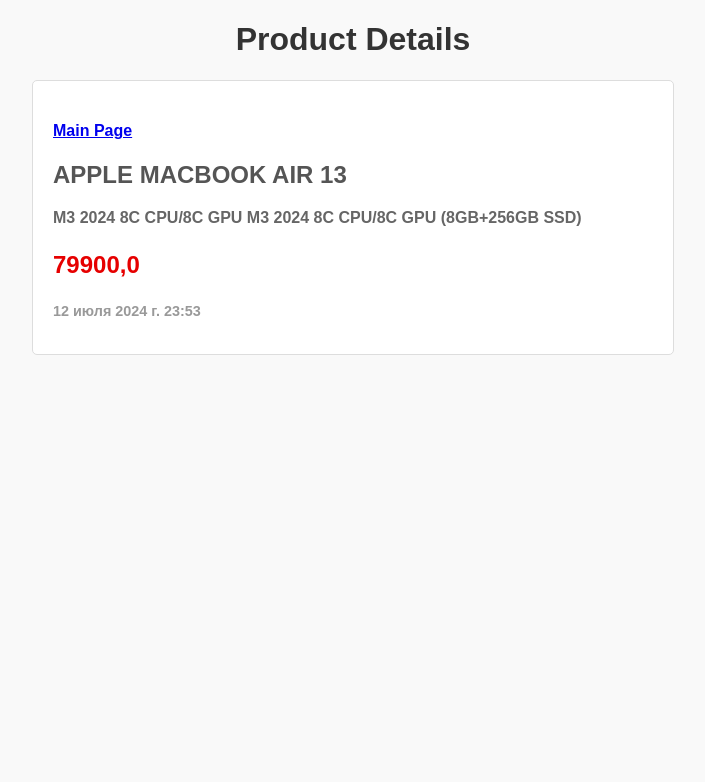
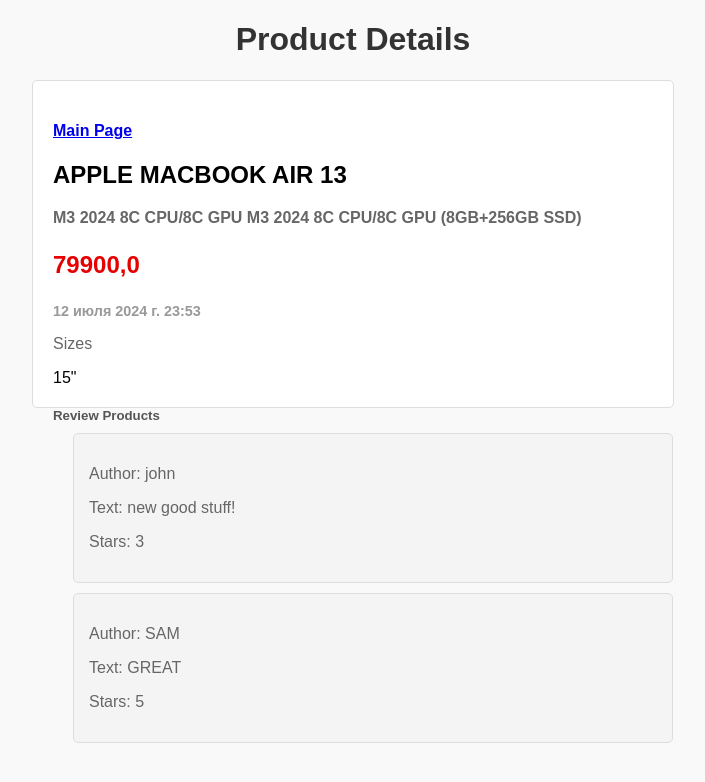
Before and after one commit to daniiarss/theFOURTHmonth, a Django app: page /products/1 in a window 1280 px wide. Shown: the top 782 px of the page, without its empty margins (287-992 px from the left). Run offline with Django 4.2, Linux system fonts and the light colour scheme; data comes from the database, SQL or seed files in the repository; both versions use the stored data as it was after the commit.

Commit message:
creating sizes

```diff
--- a/main/models.py
+++ b/main/models.py
@@ -1,12 +1,19 @@
 from django.db import models
 
-# Create your models here.
+class Size(models.Model):
+    class Meta:
+        verbose_name = 'Размер'
+        verbose_name_plural = 'Размеры'
+    name = models.CharField(max_length=100)
+    def __str__(self):
+        return self.name
 
 class Product(models.Model):
     class Meta:
         verbose_name = "Товар"
         verbose_name_plural = "Товары"
         ordering = ['tittle']
+    sizes = models.ManyToManyField(Size, blank=True)
     tittle = models.CharField(max_length=255, verbose_name="Название")
     description = models.TextField(verbose_name="Модель")
     price = models.FloatField(verbose_name="Цена")
@@ -14,3 +21,22 @@ class Product(models.Model):
     updated = models.DateTimeField(auto_now=True, verbose_name="Дата изменения")
     def __str__(self):
         return self.tittle
+
+class Review(models.Model):
+    class Meta:
+        verbose_name = 'Отзыв'
+        verbose_name_plural = 'Отзывы'
+    text = models.TextField()
+    stars = models.IntegerField(
+        choices=(
+            (1, '*'),
+            (2, '* *'),
+            (3, '* * *'),
+            (4, '* * * *'),
+            (5, '* * * * *'),
+        )
+    )
+    author = models.CharField(max_length=100, null=True, blank=True)
+    product = models.ForeignKey(Product, on_delete=models.CASCADE, null=True)
+    def __str__(self):
+        return self.author
--- a/main/views.py
+++ b/main/views.py
@@ -1,14 +1,18 @@
 from django.shortcuts import render
 from django.http import HttpResponse, Http404
-from main.models import Product
+from main.models import Product, Review
+
+
 
 def product_detail_view(request, id):
     try:
         product = Product.objects.get(id=id, is_active=True)
     except Product.DoesNotExist:
         raise Http404
+    reviews = Review.objects.filter(product_id=id)
     context = {
-        'product': product
+        'product': product,
+        'reviews': reviews
     }
     return render(request,'product.html', context)
 def about_view(request):
--- a/templates/product.html
+++ b/templates/product.html
@@ -22,8 +22,10 @@
             text-align: center;
             color: #333;
         }
-        h2 {
+        h5 {
             color: #555;
+            max-width: 600px;
+            margin: auto;
         }
         p {
             color: #666;
@@ -35,6 +37,18 @@
         .updated {
             font-size: 0.9em;
             color: #999;
+        }
+        ul {
+            list-style-type: none;
+            max-width: 600px;
+            margin: auto;
+        }
+        li {
+            background: #f4f4f4;
+            margin: 10px 0;
+            padding: 15px;
+            border: 1px solid #ddd;
+            border-radius: 5px;
         }
     </style>
 </head>
@@ -48,6 +62,22 @@
         <p><strong>{{product.description}}</strong></p>
         <p class="price"><strong>{{product.price}}</strong></p>
         <p class="updated"><strong>{{product.updated}}</strong></p>
+        <div>
+        <p>Sizes</p>
+        {% for size in product.sizes.all %}
+        <a>{{ size.name }}</a>
+        {% endfor %}
     </div>
+    </div>
+<h5>Review Products</h5>
+<ul>
+    {% for i in reviews %}
+        <li>
+            <p>Author: {{ i.author }}</p>
+            <p>Text: {{i.text}}</p>
+            <p>Stars: {{i.stars}}</p>
+        </li>
+    {% endfor %}
+    </ul>
 </body>
 </html>
```
Also changed, not shown: main/admin.py (+13 -3 lines), db.sqlite3, main/migrations/0004_review.py (added), main/migrations/0005_review_product.py (added), main/migrations/0006_size_product_sizes.py (added).
